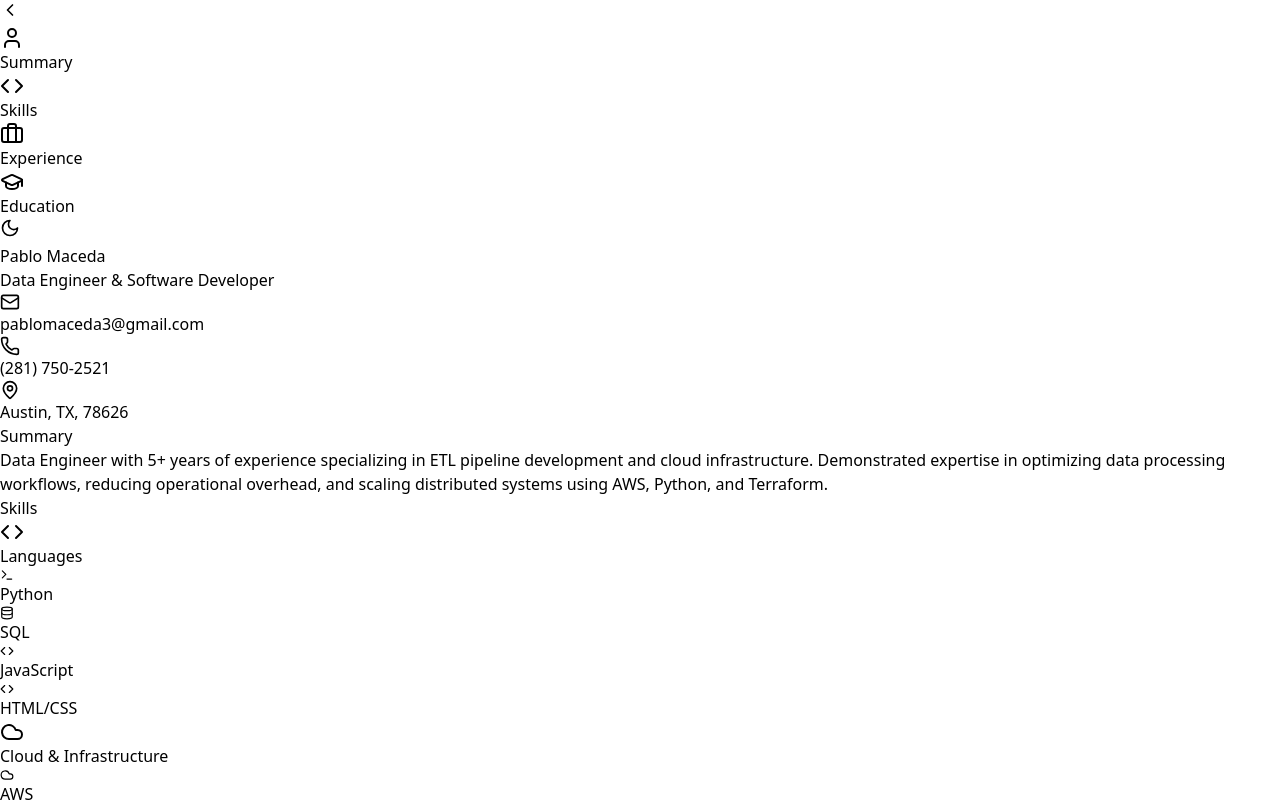
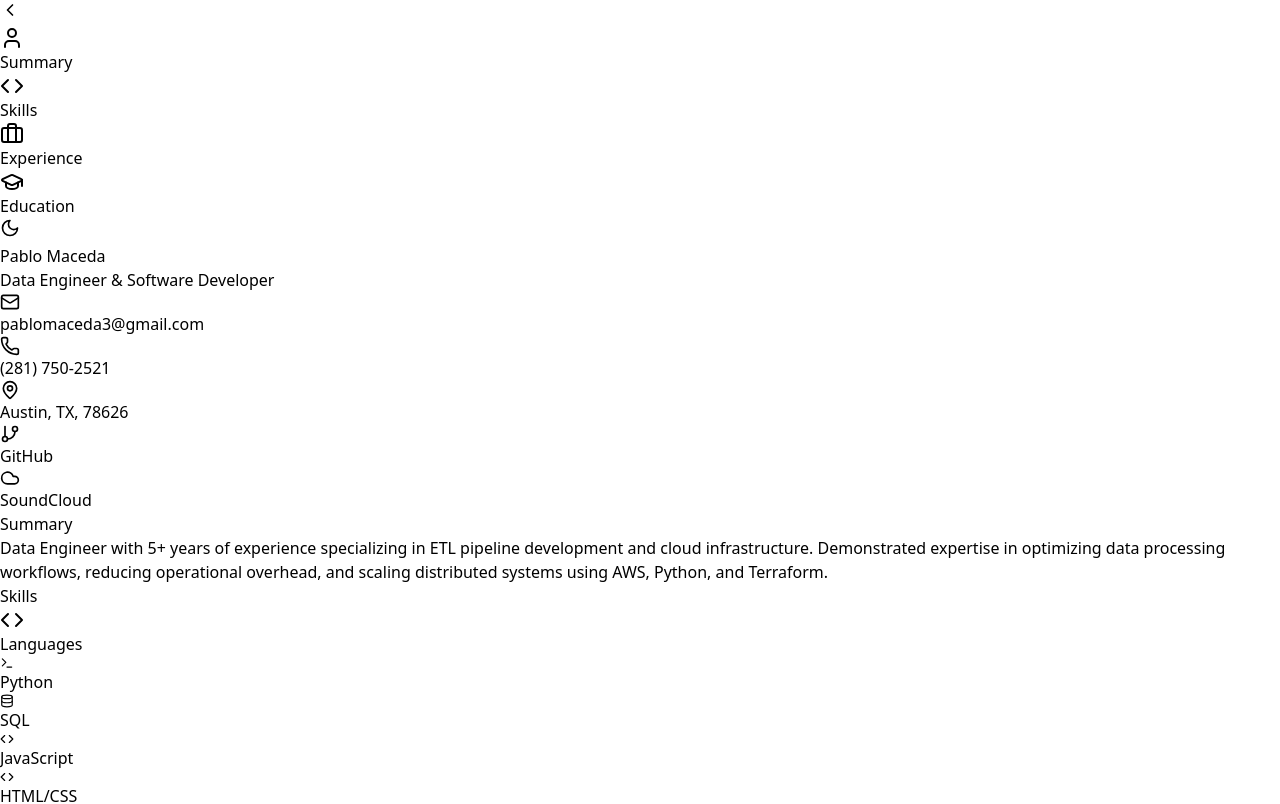
Before and after one commit to pablomaceda3/resume-website, a React (Vite) app: page / in a window 1280 px wide. Shown: the top 804 px of the page. Built offline with nearby package versions, Linux system fonts and the light colour scheme.

Commit message:
Refactoring header, including some social links

```diff
--- a/src/components/Header/index.jsx
+++ b/src/components/Header/index.jsx
@@ -1,8 +1,41 @@
 import React from 'react';
-import { Mail, Phone, MapPin } from 'lucide-react';
+import { Mail, Phone, MapPin, Cloud, GitBranch } from 'lucide-react';
 import ThemeToggle from './ThemeToggle';
+import { resumeData } from '../../data/resume';
 
 const Header = () => {
+  const { personalInfo } = resumeData;
+
+  const socialLinks = [
+    {
+      name: 'GitHub',
+      url: `https://github.com/${personalInfo.social.github}`,
+      icon: GitBranch
+    },
+    {
+      name: 'SoundCloud',
+      url: `https://soundcloud.com/${personalInfo.social.soundcloud}`,
+      icon: Cloud
+    }
+  ];
+
+  const contactInfo = [
+    {
+      icon: Mail,
+      content: personalInfo.email,
+      href: `mailto:${personalInfo.email}`,
+    },
+    {
+      icon: Phone,
+      content: personalInfo.phone,
+      href: `tel:${personalInfo.phone}`,
+    },
+    {
+      icon: MapPin,
+      content: personalInfo.location,
+    },
+  ];
+
   return (
     <div className="min-h-[50vh] md:min-h-screen w-full bg-[var(--bg-color,#f3f4f6)] text-[var(--text-color,#4B5563)] flex items-center justify-center">
       <ThemeToggle />
@@ -10,29 +43,58 @@ const Header = () => {
       <div className="max-w-4xl w-full px-4 md:px-8">
         <div className="text-center mb-8 md:mb-12">
           <h1 className="text-4xl md:text-6xl font-bold mb-4 md:mb-6">
-            Pablo Maceda
+            {personalInfo.name}
           </h1>
           <p className="text-lg md:text-xl text-[var(--text-color,#4B5563)] opacity-90 max-w-2xl mx-auto">
             Data Engineer & Software Developer
           </p>
         </div>
 
-        <div className="flex flex-col md:flex-row items-center justify-center gap-4 md:gap-8">
-          <a href="mailto:pablomaceda3@gmail.com"
-             className="flex items-center gap-3 hover:text-[var(--icon-color,#2563eb)] transition-all duration-300 hover:-translate-y-1 group w-full md:w-auto justify-center">
-            <Mail size={20} className="text-[var(--icon-color,#2563eb)]" />
-            <span className="text-sm md:text-base">pablomaceda3@gmail.com</span>
-          </a>
+        <div className="flex flex-col gap-6 md:gap-8">
+          {/* Contact Information Row */}
+          <div className="flex flex-col md:flex-row items-center justify-center gap-4 md:gap-8">
+            {contactInfo.map((item, index) => {
+              const Icon = item.icon;
+              const content = (
+                <div className="flex items-center gap-3 transition-all duration-300 hover:-translate-y-1 group w-full md:w-auto justify-center">
+                  <Icon size={20} className="text-[var(--icon-color,#2563eb)]" />
+                  <span className="text-sm md:text-base">{item.content}</span>
+                </div>
+              );
 
-          <a href="tel:(281) 750-2521"
-             className="flex items-center gap-3 hover:text-[var(--icon-color,#2563eb)] transition-all duration-300 hover:-translate-y-1 group w-full md:w-auto justify-center">
-            <Phone size={20} className="text-[var(--icon-color,#2563eb)]" />
-            <span className="text-sm md:text-base">(281) 750-2521</span>
-          </a>
+              return item.href ? (
+                <a
+                  key={index}
+                  href={item.href}
+                  className="flex items-center gap-3 hover:text-[var(--icon-color,#2563eb)] transition-all duration-300 hover:-translate-y-1 group w-full md:w-auto justify-center"
+                >
+                  {content}
+                </a>
+              ) : (
+                <div key={index}>
+                  {content}
+                </div>
+              );
+            })}
+          </div>
 
-          <div className="flex items-center gap-3 transition-all duration-300 hover:-translate-y-1 group w-full md:w-auto justify-center">
-            <MapPin size={20} className="text-[var(--icon-color,#2563eb)]" />
-            <span className="text-sm md:text-base">Austin, TX, 78626</span>
+          {/* Social Links Row */}
+          <div className="flex flex-col md:flex-row items-center justify-center gap-4 md:gap-8">
+            {socialLinks.map((item, index) => {
+              const Icon = item.icon;
+              return (
+                <a
+                  key={index}
+                  href={item.url}
+                  target="_blank"
+                  rel="noopener noreferrer"
+                  className="flex items-center gap-3 hover:text-[var(--icon-color,#2563eb)] transition-all duration-300 hover:-translate-y-1 group w-full md:w-auto justify-center"
+                >
+                  <Icon size={20} className="text-[var(--icon-color,#2563eb)]" />
+                  <span className="text-sm md:text-base">{item.name}</span>
+                </a>
+              );
+            })}
           </div>
         </div>
       </div>
--- a/src/data/resume.js
+++ b/src/data/resume.js
@@ -5,6 +5,10 @@ export const resumeData = {
     phone: "(281) 750-2521",
     email: "pablomaceda3@gmail.com",
     location: "Austin, TX, 78626",
+    social: {
+      github: "pablomaceda3",
+      soundcloud: "doubl_es_harp"
+    }
   },
   summary:
     "Data Engineer with 5+ years of experience specializing in ETL pipeline development and cloud infrastructure. Demonstrated expertise in optimizing data processing workflows, reducing operational overhead, and scaling distributed systems using AWS, Python, and Terraform.",
```
